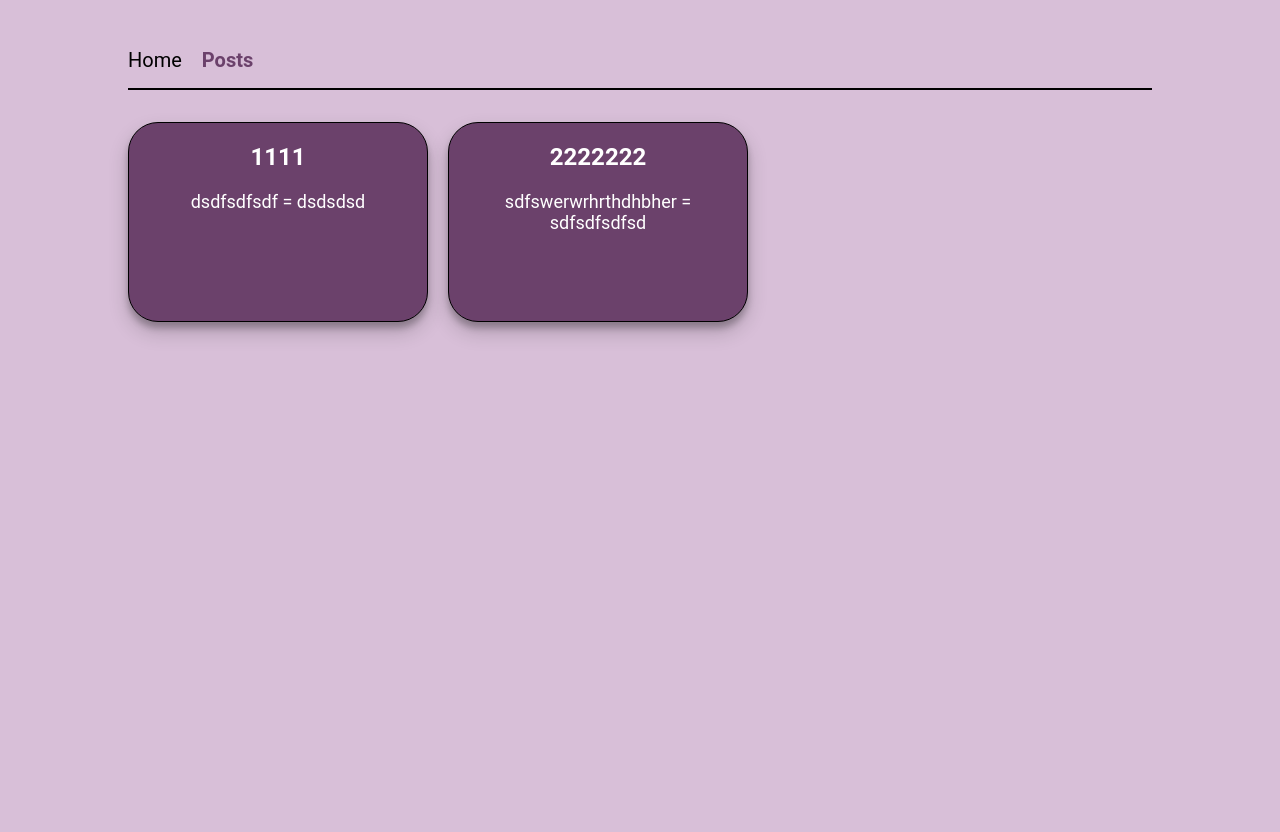
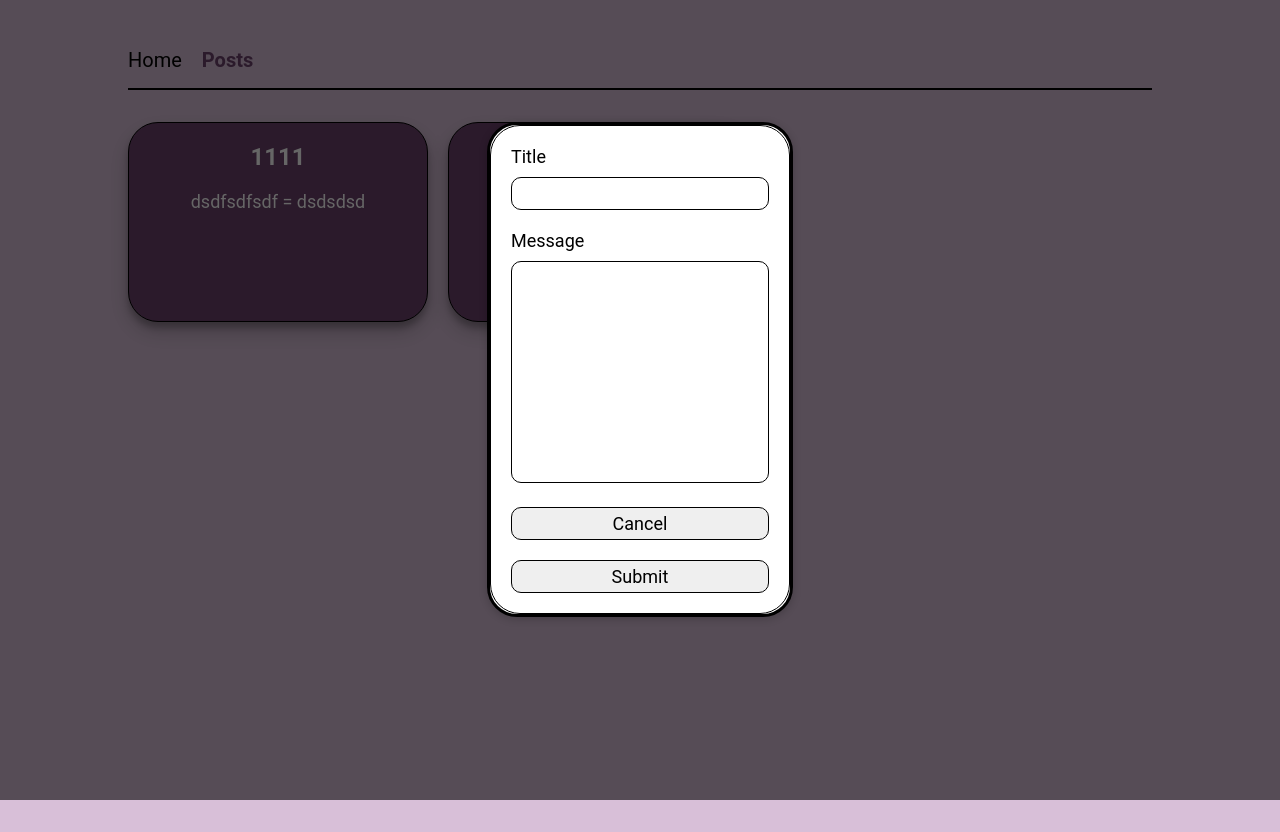
Before and after one commit to smisyuk4/new-routing-react, a React (Vite) app: page /new-routing-react/posts in a window 1280 px wide. Built offline with nearby package versions, Linux system fonts and the light colour scheme.

Commit message:
write newPost form

```diff
--- a/src/components/Modal/Modal.jsx
+++ b/src/components/Modal/Modal.jsx
@@ -10,7 +10,7 @@ export const Modal = ({ children }) => {
 
   return (
     <>
-      <div className={styles.backDrop} onClick={handleCloseModal} />
+      <div className={styles.backdrop} onClick={handleCloseModal} />
       <dialog open className={styles.modal}>{children}</dialog>
     </>
   );
--- a/src/components/Modal/Modal.module.css
+++ b/src/components/Modal/Modal.module.css
@@ -9,10 +9,9 @@
 }
 
 .modal {
-  border: none;
-  border-radius: 6px;
+  padding: 0;
+  border-radius: 30px;
+  overflow: hidden;
   box-shadow: 0 2px 8px rgba(0, 0, 0, 0.2);
-  padding: 0;
-  overflow: hidden;
   z-index: 1;
 }
--- /dev/null
+++ b/src/components/NewPost/NewPost.jsx
@@ -0,0 +1,25 @@
+import styles from './NewPost.module.css';
+
+export const NewPost = () => {
+  return (
+    <form className={styles.form}>
+      <label className={styles.label}>
+        <p>Title</p>
+        <input id='title' />
+      </label>
+
+      <label className={styles.label}>
+        <p>Message</p>
+        <textarea id='message' rows={10} />
+      </label>
+
+      <button className={styles.button} type='button' aria-label='Cancel'>
+        Cancel
+      </button>
+
+      <button className={styles.button} type='button' aria-label='Submit'>
+        Submit
+      </button>
+    </form>
+  );
+};
--- /dev/null
+++ b/src/components/NewPost/NewPost.module.css
@@ -0,0 +1,41 @@
+.form {
+  display: flex;
+  flex-direction: column;
+  gap: 20px;
+  padding: 20px;
+  width: 300px;
+  border-radius: 30px;
+  border: 1px solid black;
+}
+
+.label {
+  p {
+    margin-bottom: 10px;
+    font-size: 18px;
+  }
+
+  input {
+    width: 100%;
+    padding: 5px;
+    font-size: 18px;
+    border-radius: 10px;
+    border: 1px solid black;
+  }
+
+  textarea {
+    width: 100%;
+    padding: 5px;
+    font-size: 18px;
+    border-radius: 10px;
+    border: 1px solid black;
+    resize: none;
+  }
+}
+
+.button {
+  width: 100%;
+  padding: 5px;
+  font-size: 18px;
+  border-radius: 10px;
+  border: 1px solid black;
+}
--- a/src/components/Post/Post.jsx
+++ b/src/components/Post/Post.jsx
@@ -1,12 +1,12 @@
 import styles from './Post.module.css';
 
 export const Post = ({ item }) => {
-  const { author, text } = item;
+  const { title, message } = item;
 
   return (
     <li className={styles.post}>
-      <p className={styles.author}>{author}</p>
-      <p className={styles.text}>{text}</p>
+      <p className={styles.title}>{title}</p>
+      <p className={styles.message}>{message}</p>
     </li>
   );
 };
--- a/src/components/Post/Post.module.css
+++ b/src/components/Post/Post.module.css
@@ -8,7 +8,7 @@
   background-color: rgb(107, 65, 107);
 }
 
-.author {
+.title {
   margin-bottom: 20px;
   font-size: 24px;
   font-weight: 700;
@@ -16,7 +16,7 @@
   color: white;
 }
 
-.text {
+.message {
   font-size: 18px;
   text-align: center;
   color: white;
--- a/src/components/PostsList/PostsList.jsx
+++ b/src/components/PostsList/PostsList.jsx
@@ -1,17 +1,25 @@
 import { Post } from '../Post/Post';
+import { Modal } from '../Modal/Modal';
+import { NewPost } from '../NewPost/NewPost';
 import styles from './PostsList.module.css';
 
 const data = [
-  { author: '1111', text: 'dsdfsdfsdf = dsdsdsd' },
-  { author: '2222222', text: 'sdfswerwrhrthdhbher = sdfsdfsdfsd' },
+  { title: '1111', message: 'dsdfsdfsdf = dsdsdsd' },
+  { title: '2222222', message: 'sdfswerwrhrthdhbher = sdfsdfsdfsd' },
 ];
 
 export const PostsList = () => {
   return (
-    <ul className={styles.postsList}>
-      {data.map((item, idx) => (
-        <Post key={idx} item={item} />
-      ))}
-    </ul>
+    <>
+      <Modal>
+        <NewPost />
+      </Modal>
+
+      <ul className={styles.postsList}>
+        {data.map((item, idx) => (
+          <Post key={idx} item={item} />
+        ))}
+      </ul>
+    </>
   );
 };
```
